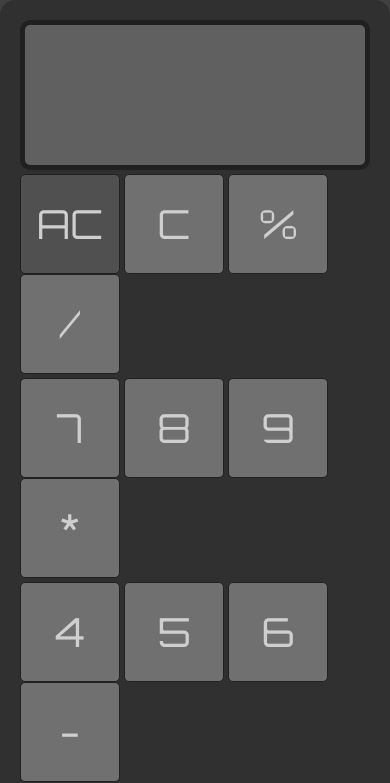
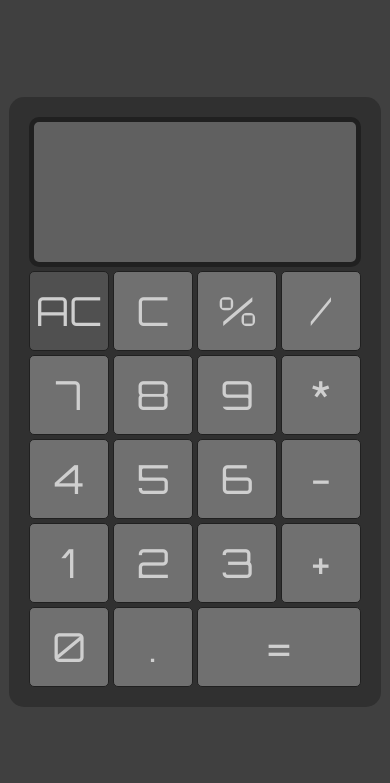
Before and after one commit to bigacz/calculator, a plain HTML site: page index.html in a window 390 px wide. Shown: the top 783 px of the page. Drawn offline with Linux system fonts and the light colour scheme.

Commit message:
add responsive layout

```diff
--- a/style.css
+++ b/style.css
@@ -1,3 +1,5 @@
+
+
 *{
     box-sizing: border-box;
     padding: 0;
@@ -88,3 +90,14 @@ footer {
 .githubHover {
     transform: scale(1.1);
 }
+
+@media only screen and (max-width: 600px) {
+    #equals {
+        width: 164px;
+    }
+
+    .buttons > button {
+        width: 80px;
+        height: 80px;
+    }
+}
```
